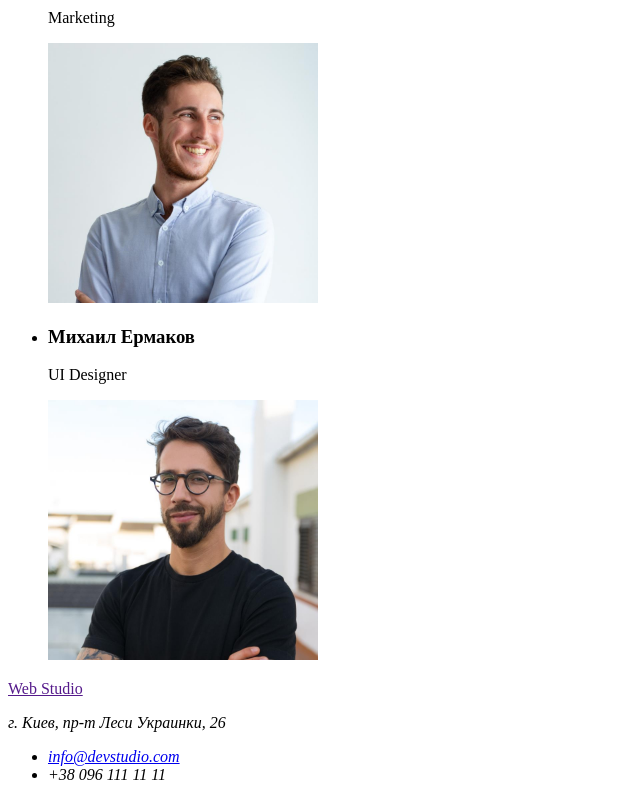
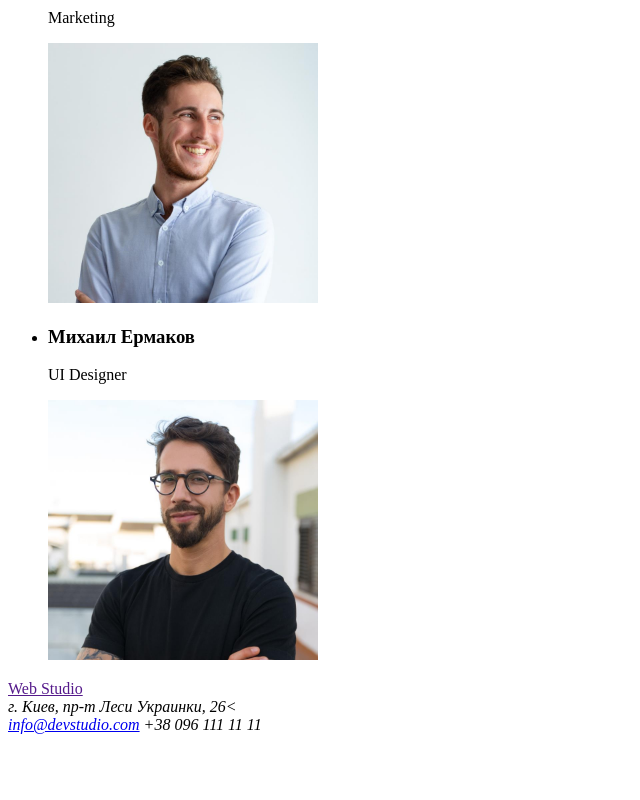
Before and after one commit to n44bok/goit-markup-hw-01, a plain HTML site: page index.html in a window 1280 px wide. Shown: the part 2368-3168 px from the top of the page, without its empty margins (0-640 px from the left). After the commit the page ends 3110 px from the top, so only its background shows below. Drawn offline with Linux system fonts and the light colour scheme.

Commit message:
Update index.html

```diff
--- a/index.html
+++ b/index.html
@@ -109,13 +109,12 @@
         <a href="">Web Studio</a>
 
         <address>
-        <p>г. Киев, пр-т Леси Украинки, 26</p>
+            г. Киев, пр-т Леси Украинки, 26<
+        </address>
 
-        <ul>
-            <li><a href="mailto:nfo@devstudio.com">info@devstudio.com</a></li>
-            <li><a href="tel:+380961111111"></a>+38 096 111 11 11</li>
-        </ul>
-
+        <address>
+            <a href="mailto:nfo@devstudio.com">info@devstudio.com</a>
+            <a href="tel:+380961111111"></a>+38 096 111 11 11</a>
         </address>
     </footer>
 </body>
```
